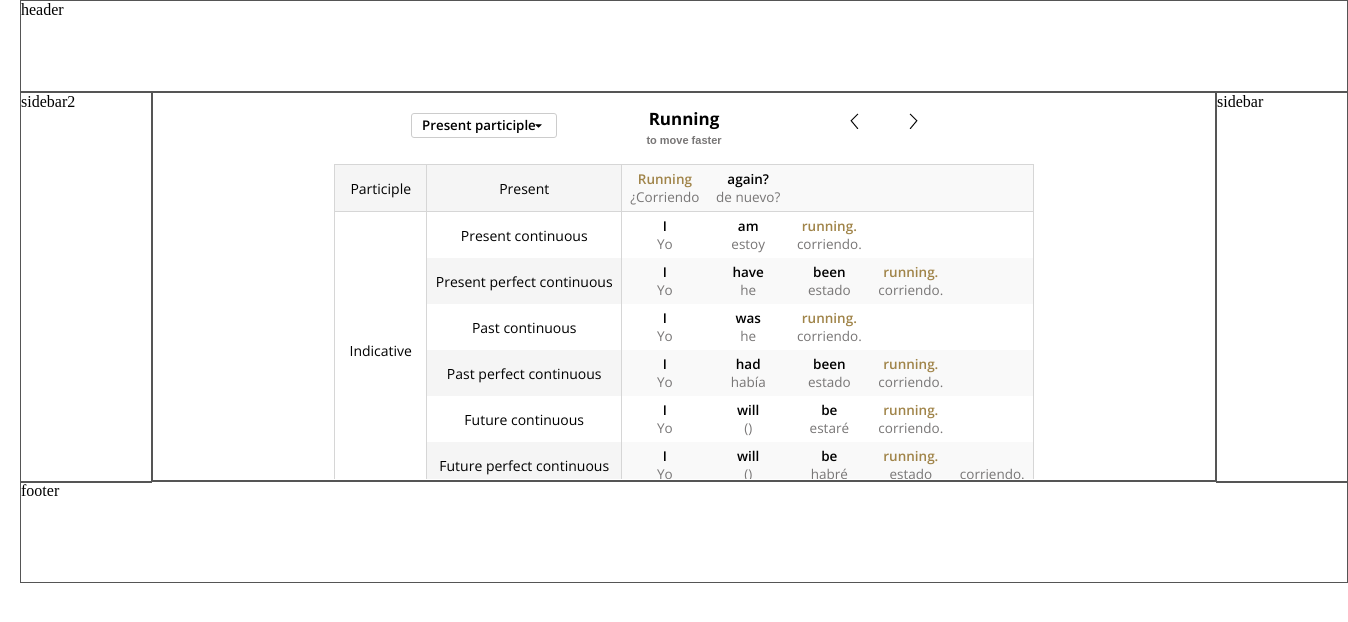
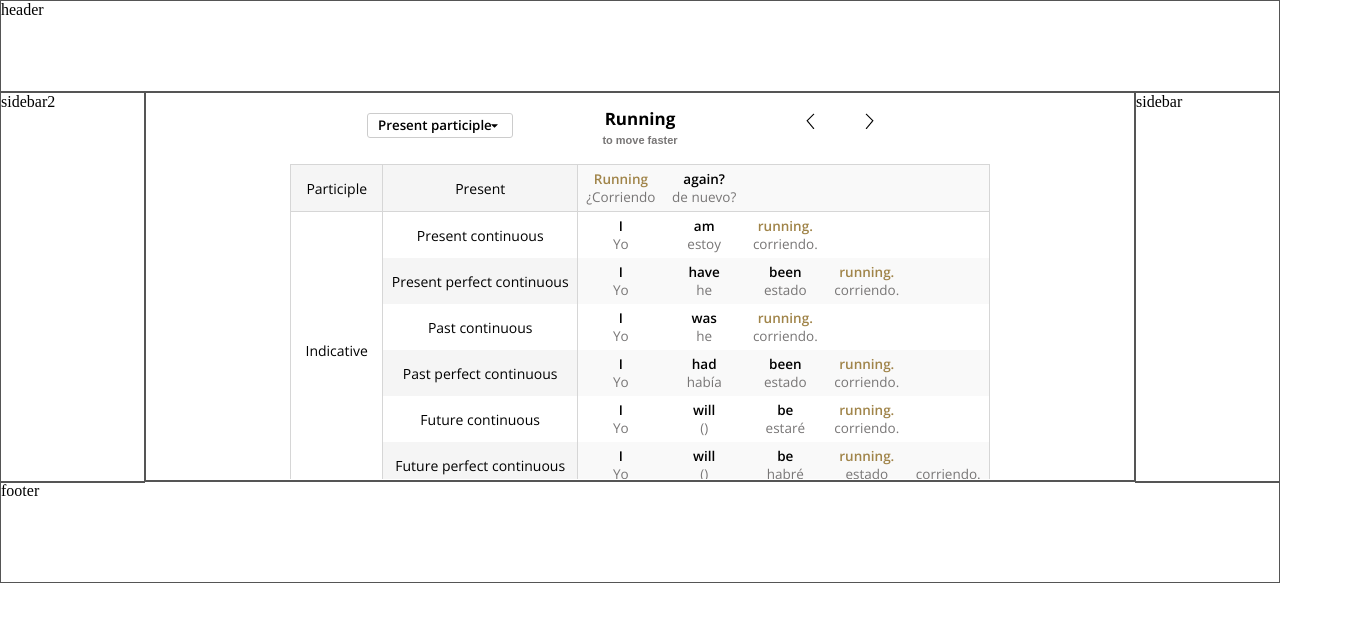
Before and after one commit to Benkiranenassim/sevenspots, a plain HTML site: page grammar table html css/index.html in a window 1280 px wide. Shown: the whole page, 1348 px wide, since content can reach past the window. Drawn offline with nearby package versions, Linux system fonts and the light colour scheme.

Commit message:
index resize

```diff
--- a/grammar table html css/css/main.css
+++ b/grammar table html css/css/main.css
@@ -107,9 +107,11 @@ p{
 
 
    iframe {
+   overflow: hidden;
 
-        width: 1060px !important;
-        height: 385px;
+  position: relative;
+        width: 100%;
+        height: 100%;
         border-style: none;
     }
 
@@ -1135,11 +1137,11 @@ background-color: #f9f9f9;
 
 @media screen and (min-width: 100px){
   .site{
-    grid-template-columns: 20px 1fr 1fr 1fr 20px;
+    grid-template-columns: 145px auto 145px;
     grid-template-areas:
-    ". header header header ."
-    ". sidebar2 content sidebar ."
-    ". footer footer footer ."
+    " header header header "
+    " sidebar2 content sidebar "
+    " footer footer footer "
 
   }
 }
@@ -1159,19 +1161,16 @@ background-color: #f9f9f9;
 .content{
   padding: 1px;
   grid-area: content;
-  width: 1060px;
   height: 385px;
 }
 
 .sidebar{
   grid-area: sidebar;
-  width: 130px;
   height: 100%;
 }
 
 .sidebar2{
   grid-area: sidebar2;
-  width: 130px;
   height: 100%;
 }
 
```
